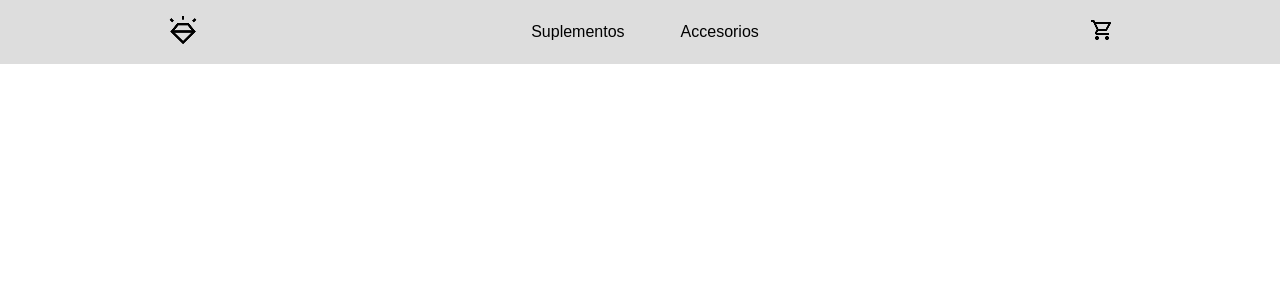
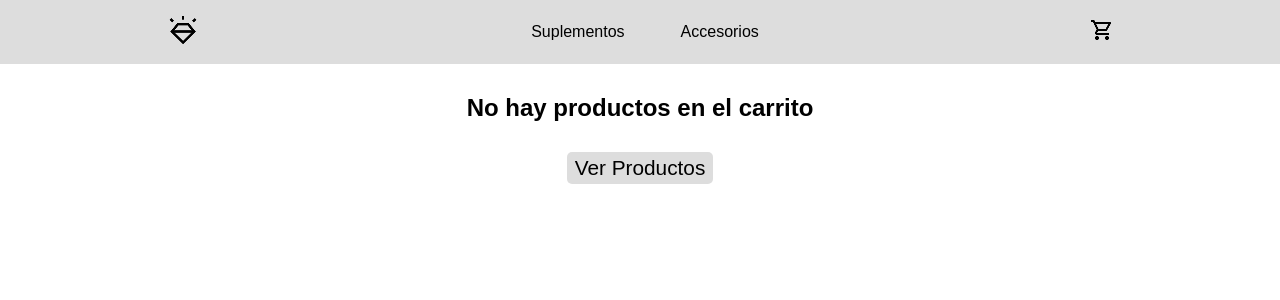
Before and after one commit to LucaMontagnaa/Ecommerce-react, a React (Vite) app: page /cart in a window 1280 px wide. Shown: the top 300 px of the page. Built offline with nearby package versions, Linux system fonts and the light colour scheme.

Commit message:
Falta firebase

```diff
--- a/src/App.jsx
+++ b/src/App.jsx
@@ -5,6 +5,7 @@ import './App.css'
 import ItemDetailContainer from './components/ItemDetailContainer/ItemDetailContainer'
 import {BrowserRouter, Route, Routes} from "react-router-dom"
 import { CarritoProvider } from './context/CarritoContext'
+import Cart from './components/Cart/Cart'
 
 const App = () => {
 
@@ -17,6 +18,7 @@ const App = () => {
             <Route path='/' element={<ItemListContainer/>}/>
             <Route path='/categoria/:idCategoria' element={<ItemListContainer/>} />
             <Route path='/item/:IdItem' element={<ItemDetailContainer/>} />
+            <Route path='/cart' element={<Cart/>}/>
           </Routes>
       </CarritoProvider>
       </BrowserRouter>
--- /dev/null
+++ b/src/components/Cart/Cart.css
@@ -0,0 +1,48 @@
+.Cart-container {
+    background-color: #555;
+    display: flex;
+    flex-direction: column;
+    width: 40vw;
+    min-height: 92vh;
+    gap: 20px;
+    padding: 20px;
+}
+
+.btn-vaciar {
+    width: 12vw;
+    padding: 4px 10px;
+    border-radius: 5px;
+    border: none;
+    cursor: pointer;
+}
+
+button {
+    cursor: pointer;
+}
+
+.btn-finalizar {
+    color: initial;
+    text-decoration: none;
+    background-color: rgb(22, 204, 22);
+    width: fit-content;
+    padding: 4px 8px;
+    border-radius: 5px;
+    font-size: .9em;
+}
+
+.sinProductos {
+    text-align: center;
+    margin-top: 30px;
+}
+
+.btn-verProductos {
+    display: flex;
+    justify-self: center;
+    margin-top: 30px;
+    color: initial;
+    text-decoration: none;
+    padding: 4px 8px;
+    font-size: 1.3em;
+    background-color: #ddd;
+    border-radius: 5px;
+}
--- a/src/components/Cart/Cart.jsx
+++ b/src/components/Cart/Cart.jsx
@@ -2,6 +2,8 @@ import React from 'react'
 import { useContext } from 'react'
 import { CarritoContext } from '../../context/CarritoContext'
 import { Link } from 'react-router-dom'
+import CartItem from '../CartItem/CartItem'
+import "./Cart.css"
 
 
 const Cart = () => {
@@ -11,14 +13,21 @@ const Cart = () => {
     if(cantidadTotal === 0) {
         return(
             <>
-                <h2>No hay productos en el carrito</h2>
+                <h2 className='sinProductos'>No hay productos en el carrito</h2>
+                <Link className='btn-verProductos' to="/">Ver Productos </Link>
             </>
         )
     }
 
   return (
-    <div>
-
+    <div className='Cart-container'>
+        {
+          carrito.map(producto => <CartItem key={producto.id}{...producto}/>)
+        }
+        <h4>Total: ${total}</h4>
+        <h4>Cantidad Total: ${cantidadTotal}</h4>
+        <button className='btn-vaciar' onClick={()=> vaciarCarrito()}>Vaciar Carrito</button>
+        <Link className='btn-finalizar' to="/checkout">Finalizar Compra</Link>
     </div>
   )
 }
--- /dev/null
+++ b/src/components/CartItem/CartItem.css
@@ -0,0 +1,9 @@
+.Item-container {
+    background-color: aliceblue;
+    display: flex;
+    flex-direction: column;
+    width: 15vw;
+    padding: 10px;
+    gap: 5px;
+    border-radius: 5px;
+}
--- /dev/null
+++ b/src/components/CartItem/CartItem.jsx
@@ -0,0 +1,19 @@
+import React from 'react'
+import { useContext } from 'react'
+import { CarritoContext } from '../../context/CarritoContext'
+import "./CartItem.css"
+
+const CartItem = ({item,cantidad}) => {
+
+    const {eliminarProducto} = useContext(CarritoContext)
+  return (
+    <div className='Item-container'>
+        <h4> {item.nombre} </h4>
+        <p> Cantidad: {cantidad} </p>
+        <p> Precio: {item.precio} </p>
+        <button className='btn-eliminar' onClick={()=>eliminarProducto(item.id)}>Eliminar</button>
+    </div>
+  )
+}
+
+export default CartItem
--- a/src/components/CartWidget/CartWidget.jsx
+++ b/src/components/CartWidget/CartWidget.jsx
@@ -1,10 +1,22 @@
-import React from 'react'
+import React, { useContext } from 'react'
 import "./CartWidget.css"
+import { Link } from 'react-router-dom'
+import { CarritoContext } from '../../context/CarritoContext'
 const CartWidget = () => {
+
+    const {cantidadTotal} = useContext(CarritoContext)
     return (
-        <>
-            <div><img className='imgCarrito' src="/ShoppingCart.png" alt="Imagen de carrito" /></div>
-        </>
+        <div>
+            <Link to="/cart" >
+            <img className='imgCarrito' src="/ShoppingCart.png" alt="Imagen de carrito" />
+
+            {
+                cantidadTotal > 0 && <strong> {cantidadTotal} </strong>
+            }
+
+
+            </Link>
+        </div>
     )
 }
 
--- a/src/components/NavBar/NavBar.jsx
+++ b/src/components/NavBar/NavBar.jsx
@@ -16,7 +16,7 @@ const NavBar = () => {
                         <li><Link to="/categoria/accesorio">Accesorios</Link></li>
                     </ul>
                     <ul>
-                        <li><a href=""><CartWidget/></a></li>
+                        <li><CartWidget/></li>
                     </ul>
                 </nav>
             </header>
```
